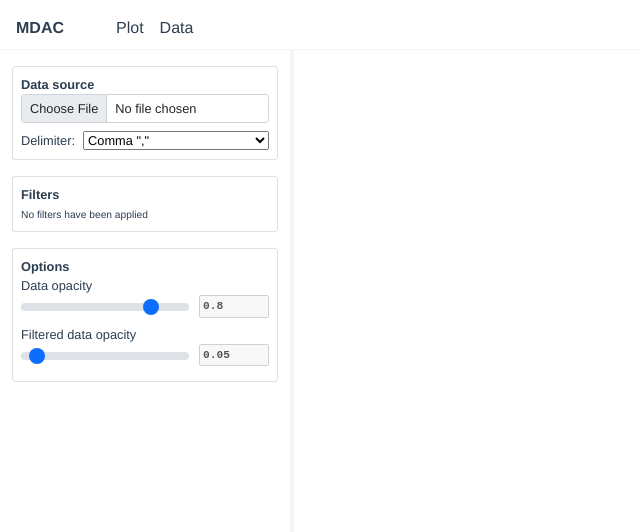
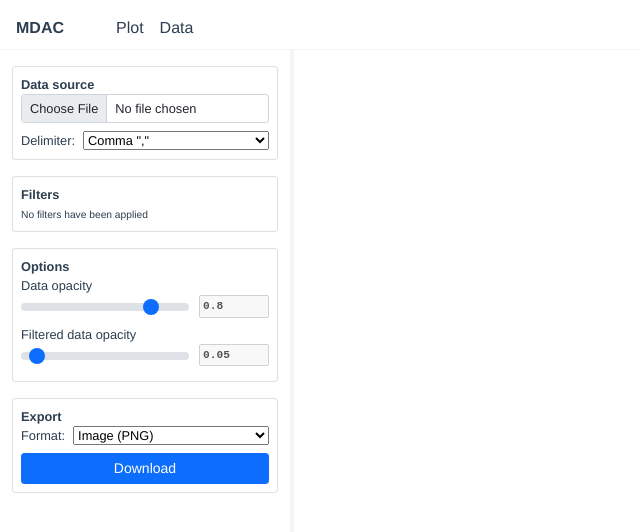
Before and after one commit to johnmartins/mdac, a Vue app: page / in a window 1280 px wide. Shown: the top 532 px of the page, without its empty margins (0-640 px from the left). Built offline with nearby package versions, Linux system fonts and the light colour scheme.

Commit message:
Basic SVG download in place
Needs proper style import

```diff
--- a/package.json
+++ b/package.json
@@ -11,6 +11,7 @@
     "bootstrap": "^5.1.3",
     "core-js": "^3.6.5",
     "d3": "^7.3.0",
+    "file-saver": "^2.0.5",
     "mitt": "^3.0.0",
     "vue": "^3.0.0",
     "vue-router": "^4.0.0-0"
--- a/src/App.vue
+++ b/src/App.vue
@@ -5,6 +5,8 @@
 </template>
 
 <style lang="scss">
+
+@import "@/scss/GlobalStyles.scss";
 
 $nav-height: 60px;
 
--- /dev/null
+++ b/src/components/forms/ExportForm.vue
@@ -0,0 +1,33 @@
+<template>
+    <div class="control-group p-2">
+        <strong>Export</strong>
+        <div class="labeled-form">
+            <span>Format: </span>
+            <select>
+                <option value="png">Image (PNG)</option>
+                <option value="svg">Vector (SVG)</option>
+            </select>
+        </div>
+        <div class="d-grid gap-2 mt-2">
+            <button class="btn btn-sm btn-primary" @click="exportRequest">Download</button>
+        </div>
+    </div>
+</template>
+
+<script setup>
+import { reactive, ref, inject } from "vue"
+
+// DOM references
+const downloadButton = ref(null)
+
+const eventBus = inject('eventBus')
+
+function exportRequest(evt) {
+    eventBus.emit('ExportForm.exportRequest', 'svg')
+}
+
+</script>
+
+<style style="scss" scoped>
+
+</style>
--- a/src/components/plots/PCPlot.vue
+++ b/src/components/plots/PCPlot.vue
@@ -89,6 +89,7 @@
 <script setup>
 import { reactive, ref, onMounted, onUpdated, inject } from "vue"
 import * as d3 from "d3"
+import { saveAs } from "file-saver"
 
 import Category from "@/models/plots/Category"
 import DataFilter from "@/models/plots/DataFilter"
@@ -145,6 +146,7 @@ eventBus.on('PlotTools.setDataOpacity', (v) => {
 eventBus.on('PlotTools.editCategory', (cAr) => {
 	editCategory(cAr[0], cAr[1])
 })
+eventBus.on('ExportForm.exportRequest', handleExportRequest)
 eventBus.on('FilterElement.deleteFilter', deleteFilter)
 eventBus.on('FilterElement.editFilter', editFilter)
 
@@ -489,6 +491,24 @@ function readFile ({file, delimiter} = object) {
 	}
 }
 
+function handleExportRequest (format) {
+	if (format === 'svg') {
+		exportCSV()
+	} else {
+		console.error('Unknown format in export request')
+	}
+}
+
+function exportCSV () {
+	const csvElement = plotCanvas.value
+	var svgData = csvElement.innerHTML //put id of your svg element here
+	var head = '<svg title="graph" version="1.1" xmlns="http://www.w3.org/2000/svg">'
+	let style = `<style>.title {x: 0px; font-size: 0.8rem; text-anchor: start;}</style>`
+	var full_svg = head +  style + svgData + "</svg>"
+	var blob = new Blob([full_svg], {type: "image/svg+xml"});
+	saveAs(blob, "PCPlot.svg");
+}
+
 onMounted( () => {
 	// Add listener for resize
 	window.onresize = updateContainerSize
@@ -545,12 +565,12 @@ onMounted( () => {
 
 		.title {
 			x: 0px;
-			font-size: 0.8em;
+			font-size: 0.8rem;
 			text-anchor: start;
 		}
 
 		.tick-string {
-			font-size: 0.6em;
+			font-size: 0.6rem;
 			text-anchor: end;
 			dominant-baseline: middle;
 		}
--- a/src/components/plots/PlotTools.vue
+++ b/src/components/plots/PlotTools.vue
@@ -57,6 +57,12 @@
             </div>
         </div>
 
+        <div class="card mt-3">
+            <ExportForm />
+        </div>
+
+
+
 
     </div>
 </template>
@@ -67,6 +73,8 @@ import { reactive, ref, onMounted, onUpdated, inject } from "vue"
 import TextInput from '@/components/inputs/TextInput.vue'
 import RangeInput from '@/components/inputs/RangeInput.vue'
 import FilterElement from '@/components/plots/FilterElement'
+import ExportForm from '@/components/forms/ExportForm'
+
 import Category from '@/models/plots/Category'
 
 const selectedCategory = ref(null)
@@ -144,19 +152,5 @@ function setFilteredDataOpacity (value) {
                 font-size: 0.8rem;
             }
         }
-
-        .labeled-form {
-            display: flex;
-            justify-content: space-between;
-            font-size: 0.8rem;
-            align-items: center;
-            span {
-                font-size: 0.8rem;
-                margin-right: 8px;
-            }
-            select {
-                width: 100%;
-            }
-        }
     }
 </style>
--- /dev/null
+++ b/src/scss/Forms.scss
@@ -0,0 +1,13 @@
+.labeled-form {
+    display: flex;
+    justify-content: space-between;
+    font-size: 0.8rem;
+    align-items: center;
+    span {
+        font-size: 0.8rem;
+        margin-right: 8px;
+    }
+    select {
+        width: 100%;
+    }
+}
--- /dev/null
+++ b/src/scss/GlobalStyles.scss
@@ -0,0 +1 @@
+@import 'Forms';
```
Also changed, not shown: 1 other file (tests, documents, lock files or other folders).
